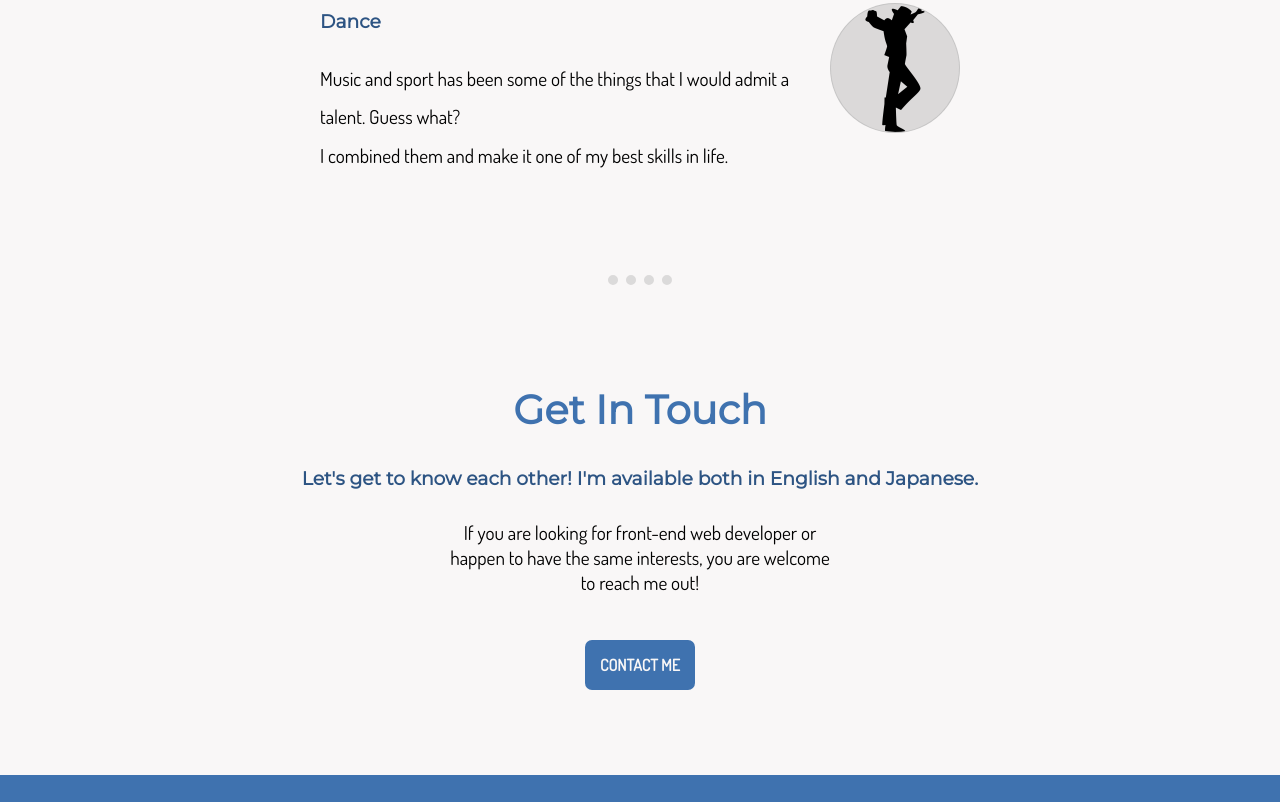
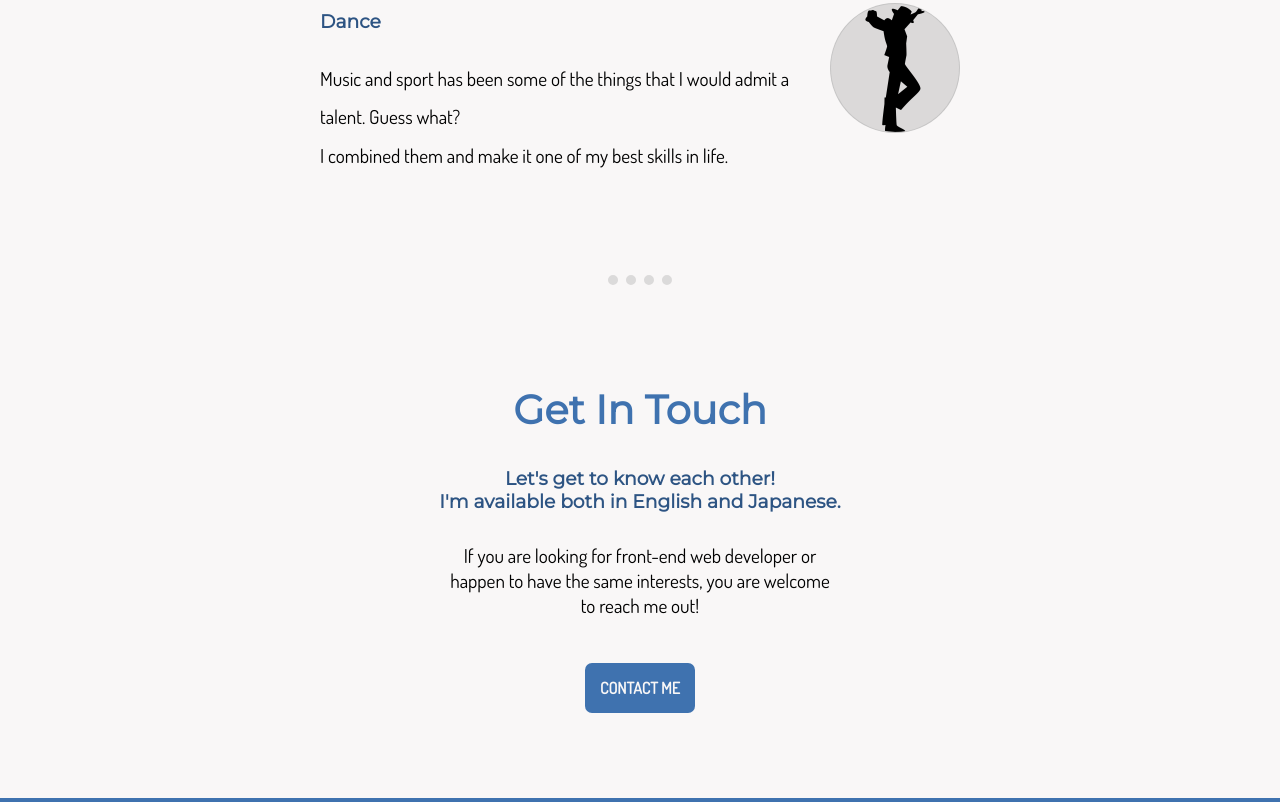
Before and after one commit to yudachris/cv, a plain HTML site: page index.html in a window 1280 px wide. Shown: the part 1935-2737 px from the top of the page. Drawn offline with Linux system fonts and the light colour scheme; a web font is replaced by a local one.

Commit message:
Add files via upload

```diff
--- a/index.html
+++ b/index.html
@@ -40,9 +40,9 @@
                 <hr>
                 <div class="contact-me">
                   <h2>Get In Touch</h2>
-                  <h3>Let's get to know each other! I'm available both in English and Japanese.</h3>
+                  <h3>Let's get to know each other! <br>I'm available both in English and Japanese.</h3>
                   <p>If you are looking for front-end web developer or happen to have the same interests, you are welcome to reach me out!</p>
-                  <a class="btn" href="mailto:yuda.chris219@email.com">CONTACT ME</a>
+                  <a class="btn" href="mailto:yuda.chris219@gmail.com">CONTACT ME</a>
                 </div>
               </div>
 
```
